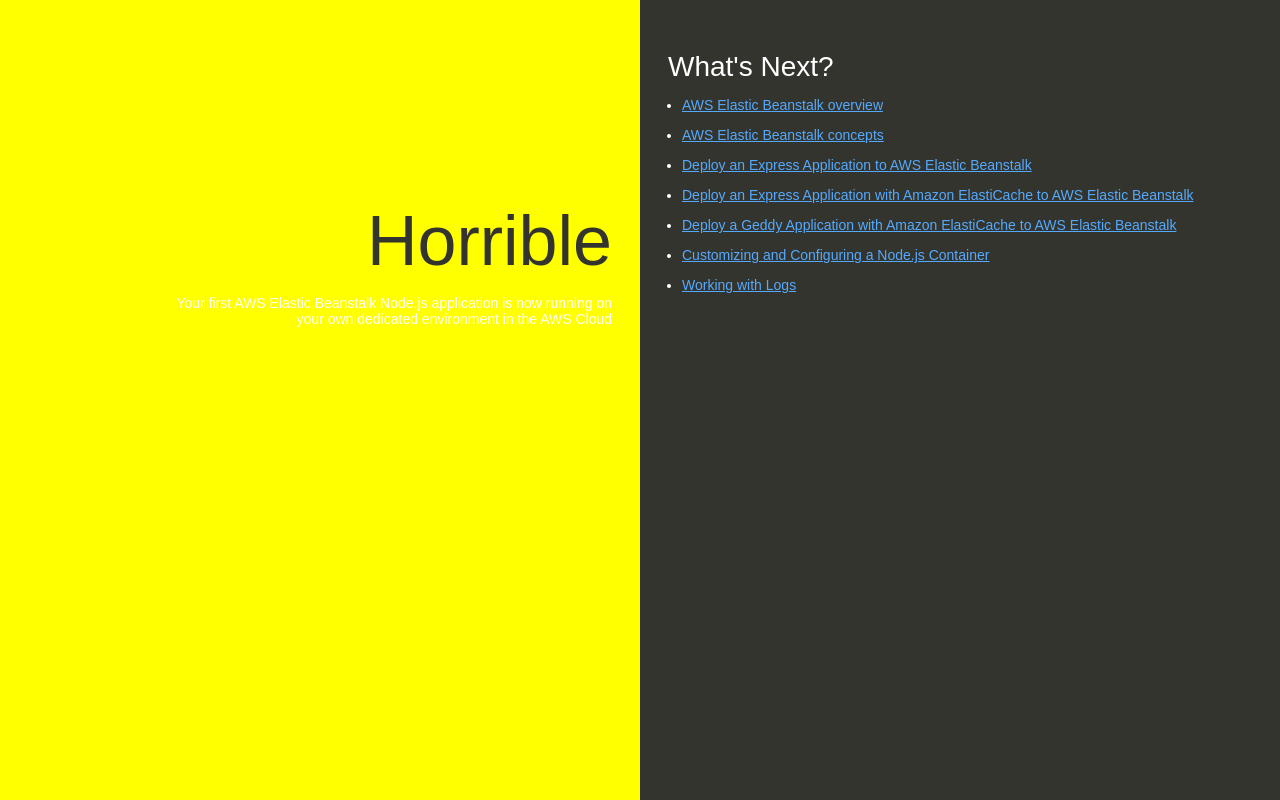
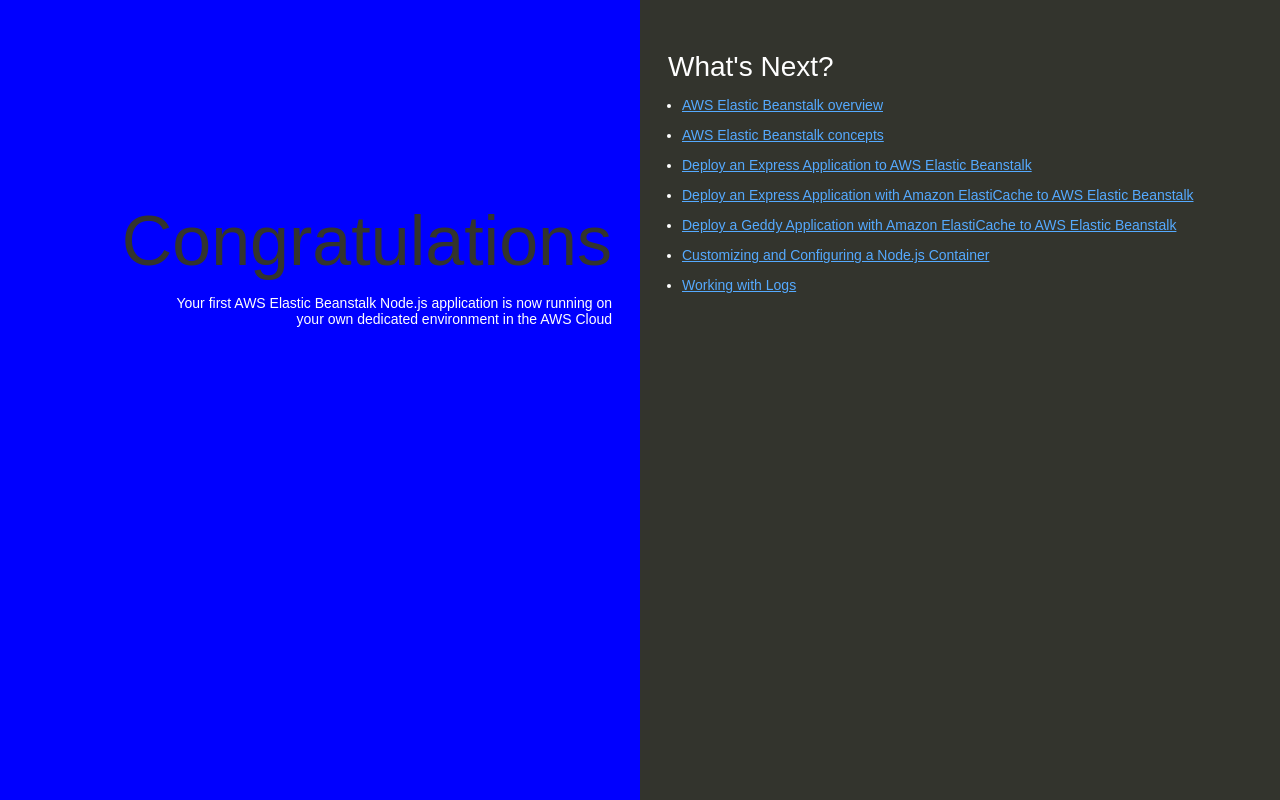
Before and after one commit to Ruvo99/practica4-devopsAWS, a plain HTML site: page index.html in a window 1280 px wide. Drawn offline with Linux system fonts and the light colour scheme.

Commit message:
Add files via upload

```diff
--- a/index.html
+++ b/index.html
@@ -35,7 +35,7 @@
 
         text-align: right;
         padding-top: 11em;
-        background-color: yellow;
+        background-color: blue;
 
       }
       .textColumn p {
@@ -74,7 +74,7 @@
   </head>
   <body>
     <div class="textColumn">
-      <h1>Horrible</h1>
+      <h1>Congratulations</h1>
       <p>Your first AWS Elastic Beanstalk Node.js application is now running on your own dedicated environment in the AWS Cloud</p>
     </div>
     <div class="linksColumn">
```
